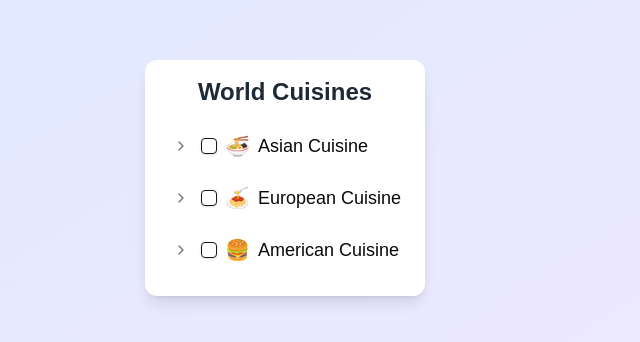
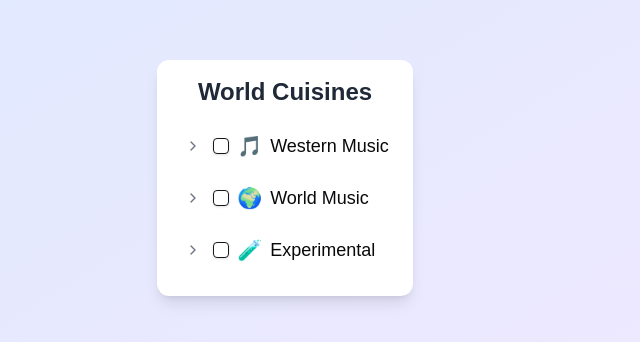
Before and after one commit to Kroro1208/checkbox-tree, a Next.js app: page / in a window 1280 px wide. Shown: the part 222-564 px from the top of the page, without its empty margins (355-995 px from the left). Built offline with nearby package versions, Linux system fonts and the light colour scheme.

Commit message:
深い階層でも問題ないかチェック

```diff
--- a/app/components/TreeNode.tsx
+++ b/app/components/TreeNode.tsx
@@ -41,12 +41,14 @@ export const TreeNode: React.FC<TreeNodeProps> = ({ node, onCheck, parentChecked
     }
   },[indeterminate]);
 
+  // 親でも子でも自身のチェックボックスがチェックされた時に発火
   const handleCheck = useCallback((newChecked: boolean) => {
     setChecked(newChecked);
     setIndeterminate(false);
     onCheck(node.id, newChecked, true);
   }, [node.id, onCheck]);
 
+    // 子のチェックボックスがチェックされた時に発火
   const handleChildCheck = useCallback((childId: string, childChecked: boolean) => {
     onCheck(childId, childChecked, false);
     updateSelfState();
--- a/app/page.tsx
+++ b/app/page.tsx
@@ -1,10 +1,10 @@
-import { worldCuisinesData } from "@/data/data";
+import { worldMusicGenres } from "@/data/data";
 import TreeCheckbox from "./components/TreeCheckBox";
 
 export default function Home() {
   return (
     <div className="min-h-screen bg-gradient-to-br from-blue-100 to-purple-100 flex items-center justify-center">
-      <TreeCheckbox data={worldCuisinesData}/>
+      <TreeCheckbox data={worldMusicGenres}/>
     </div>
   );
 }
--- a/data/data.ts
+++ b/data/data.ts
@@ -1,34 +1,97 @@
-import type { CuisineData } from "@/app/components/TreeNode";
+import type { CuisineData } from "@/types/type";
 
-export const worldCuisinesData: CuisineData[] = [
+export const worldMusicGenres: CuisineData[] = [
   {
     id: '1',
-      label: 'Asian Cuisine',
-      icon: '🍜',
+    label: 'Western Music',
+    icon: '🎵',
     children: [
-        { id: '1-1', label: 'Japanese', icon: '🍣' },
-        { id: '1-2', label: 'Chinese', icon: '🥡' },
-        { id: '1-3', label: 'Thai', icon: '🍲' },
+      {
+        id: '1-1',
+        label: 'Classical',
+        icon: '🎻',
+        children: [
+          { id: '1-1-1', label: 'Baroque', icon: '🎼' },
+          { id: '1-1-2', label: 'Romantic', icon: '🎹' },
+          { id: '1-1-3', label: 'Contemporary', icon: '🎧' }
+        ]
+      },
+      {
+        id: '1-2',
+        label: 'Popular',
+        icon: '🎸',
+        children: [
+          {
+            id: '1-2-1',
+            label: 'Rock',
+            icon: '🤘',
+            children: [
+              { id: '1-2-1-1', label: 'Classic Rock', icon: '🎸' },
+              { id: '1-2-1-2', label: 'Punk Rock', icon: '🧷' },
+              { id: '1-2-1-3', label: 'Alternative Rock', icon: '🎤' }
+            ]
+          },
+          {
+            id: '1-2-2',
+            label: 'Electronic',
+            icon: '🎛️',
+            children: [
+              { id: '1-2-2-1', label: 'House', icon: '🏠' },
+              { id: '1-2-2-2', label: 'Techno', icon: '🤖' },
+              { id: '1-2-2-3', label: 'Dubstep', icon: '💽' }
+            ]
+          },
+          { id: '1-2-3', label: 'Hip Hop', icon: '🎤' }
+        ]
+      },
+      { id: '1-3', label: 'Jazz', icon: '🎷' }
     ]
   },
   {
     id: '2',
-      label: 'European Cuisine',
-      icon: '🍝',
+    label: 'World Music',
+    icon: '🌍',
     children: [
-        { id: '2-1', label: 'Italian', icon: '🍕' },
-        { id: '2-2', label: 'French', icon: '🥐' },
-        { id: '2-3', label: 'Spanish', icon: '🥘' },
+      {
+        id: '2-1',
+        label: 'Asian',
+        icon: '🏮',
+        children: [
+          { id: '2-1-1', label: 'Traditional Chinese', icon: '🥁' },
+          { id: '2-1-2', label: 'Bollywood', icon: '💃' },
+          { id: '2-1-3', label: 'J-Pop', icon: '🗾' }
+        ]
+      },
+      {
+        id: '2-2',
+        label: 'African',
+        icon: '🌍',
+        children: [
+          { id: '2-2-1', label: 'Afrobeat', icon: '🥁' },
+          { id: '2-2-2', label: 'Highlife', icon: '🎺' },
+          { id: '2-2-3', label: 'Soukous', icon: '🎸' }
+        ]
+      },
+      {
+        id: '2-3',
+        label: 'Latin American',
+        icon: '💃',
+        children: [
+          { id: '2-3-1', label: 'Salsa', icon: '🌶️' },
+          { id: '2-3-2', label: 'Reggaeton', icon: '🏝️' },
+          { id: '2-3-3', label: 'Bossa Nova', icon: '🇧🇷' }
+        ]
+      }
     ]
   },
   {
     id: '3',
-      label: 'American Cuisine',
-      icon: '🍔',
+    label: 'Experimental',
+    icon: '🧪',
     children: [
-        { id: '3-1', label: 'USA', icon: '🌭' },
-        { id: '3-2', label: 'Mexican', icon: '🌮' },
-        { id: '3-3', label: 'Brazilian', icon: '🍖' },
+      { id: '3-1', label: 'Noise', icon: '📢' },
+      { id: '3-2', label: 'Avant-Garde', icon: '🎭' },
+      { id: '3-3', label: 'Musique Concrète', icon: '🔊' }
     ]
   }
 ];
```
Lines whose indentation alone changed are shown as unchanged.
